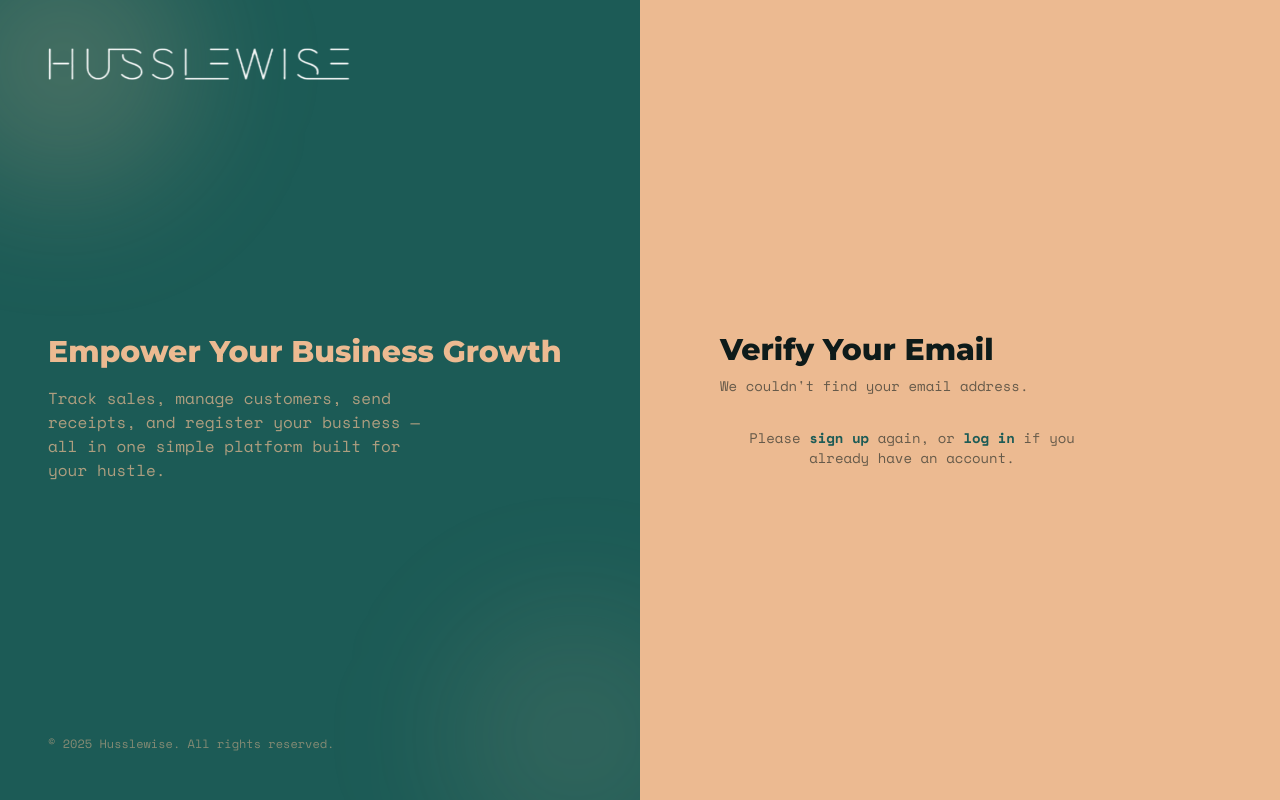
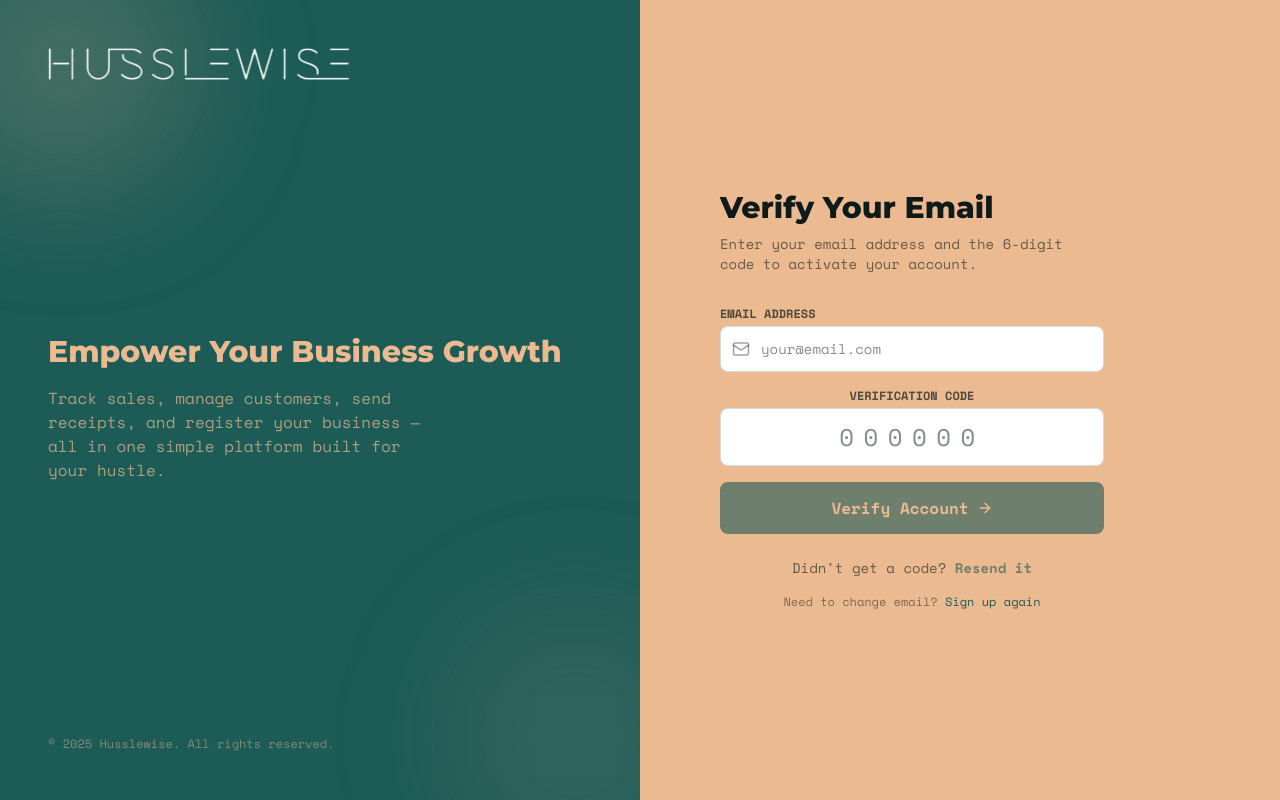
Before and after one commit to 2Faithy/HussleWise, a React (Vite) app: page /verify-email in a window 1280 px wide. Built offline with nearby package versions, Linux system fonts and the light colour scheme.

Commit message:
Fixed verify email

```diff
--- a/src/pages/VerifyEmail.tsx
+++ b/src/pages/VerifyEmail.tsx
@@ -1,6 +1,6 @@
 import { useState } from 'react';
 import { useLocation, useNavigate, Link } from 'react-router-dom';
-import { ArrowRight, Loader2 } from 'lucide-react';
+import { ArrowRight, Loader2, Mail } from 'lucide-react';
 import AuthLayout from '../layouts/AuthLayout';
 import { verifyEmail, resendVerification, ApiRequestError } from '../lib/api';
 
@@ -9,7 +9,7 @@ export default function VerifyEmail() {
   const location = useLocation();
   const emailFromState = (location.state as { email?: string })?.email || '';
 
-  const [email] = useState(emailFromState);
+  const [email, setEmail] = useState(emailFromState);
   const [code, setCode] = useState('');
   const [isSubmitting, setIsSubmitting] = useState(false);
   const [isResending, setIsResending] = useState(false);
@@ -18,6 +18,10 @@ export default function VerifyEmail() {
 
   const handleSubmit = async (e: React.FormEvent) => {
     e.preventDefault();
+    if (!email) {
+      setErrorMsg('Please enter your email address.');
+      return;
+    }
     setErrorMsg('');
     setIsSubmitting(true);
 
@@ -35,12 +39,16 @@ export default function VerifyEmail() {
   };
 
   const handleResend = async () => {
+    if (!email) {
+      setErrorMsg('Please enter your email address above before resending.');
+      return;
+    }
     setErrorMsg('');
     setSuccessMsg('');
     setIsResending(true);
     try {
       await resendVerification(email);
-      setSuccessMsg('A new code has been sent to your email.');
+      setSuccessMsg(`A new code has been sent to ${email}.`);
     } catch (err) {
       if (err instanceof ApiRequestError) {
         setErrorMsg(err.message);
@@ -55,28 +63,10 @@ export default function VerifyEmail() {
   const inputClass =
     'w-full font-body text-2xl tracking-[0.4em] text-center px-4 py-3 rounded-lg border border-brand-primary/20 bg-white focus:outline-none focus:ring-2 focus:ring-brand-primary/40';
 
-  if (!email) {
-    return (
-      <AuthLayout title="Verify Your Email" subtitle="We couldn't find your email address.">
-        <p className="font-body text-sm text-brand-ink/60 text-center">
-          Please{' '}
-          <Link to="/signup" className="text-brand-primary font-bold hover:underline">
-            sign up
-          </Link>{' '}
-          again, or{' '}
-          <Link to="/login" className="text-brand-primary font-bold hover:underline">
-            log in
-          </Link>{' '}
-          if you already have an account.
-        </p>
-      </AuthLayout>
-    );
-  }
-
   return (
     <AuthLayout
       title="Verify Your Email"
-      subtitle={`We sent a 6-digit code to ${email}. Enter it below to activate your account.`}
+      subtitle={email ? `We sent a 6-digit code to ${email}.` : "Enter your email address and the 6-digit code to activate your account."}
     >
       <form onSubmit={handleSubmit} className="space-y-4">
         {errorMsg && (
@@ -90,6 +80,25 @@ export default function VerifyEmail() {
           </div>
         )}
 
+        {!emailFromState && (
+          <div>
+            <label className="block text-xs font-bold uppercase text-brand-ink/70 mb-1">Email Address</label>
+            <div className="relative">
+              <Mail className="absolute left-3 top-3.5 text-brand-ink/40" size={18} />
+              <input
+                type="email"
+                value={email}
+                onChange={(e) => setEmail(e.target.value)}
+                required
+                placeholder="your@email.com"
+                className="w-full pl-10 pr-4 py-3 rounded-lg border border-brand-primary/20 bg-white text-sm focus:outline-none focus:ring-2 focus:ring-brand-primary/40"
+              />
+            </div>
+          </div>
+        )}
+
+        <div>
+          <label className="block text-xs font-bold uppercase text-brand-ink/70 mb-1 text-center">Verification Code</label>
           <input
             type="text"
             inputMode="numeric"
@@ -100,10 +109,11 @@ export default function VerifyEmail() {
             placeholder="000000"
             className={inputClass}
           />
+        </div>
 
         <button
           type="submit"
-          disabled={isSubmitting || code.length !== 6}
+          disabled={isSubmitting || code.length !== 6 || !email}
           className="w-full flex items-center justify-center gap-2 bg-brand-primary text-brand-bg font-body font-bold px-6 py-3.5 rounded-lg hover:opacity-90 transition disabled:opacity-60 disabled:cursor-not-allowed"
         >
           {isSubmitting ? (
@@ -124,12 +134,19 @@ export default function VerifyEmail() {
         Didn't get a code?{' '}
         <button
           onClick={handleResend}
-          disabled={isResending}
+          disabled={isResending || !email}
           className="text-brand-primary font-bold hover:underline disabled:opacity-60"
         >
           {isResending ? 'Sending...' : 'Resend it'}
         </button>
       </p>
+
+      <p className="font-body text-xs text-brand-ink/50 text-center mt-4">
+        Need to change email?{' '}
+        <Link to="/signup" className="text-brand-primary hover:underline">
+          Sign up again
+        </Link>
+      </p>
     </AuthLayout>
   );
 }
```
Lines whose indentation alone changed are shown as unchanged.
